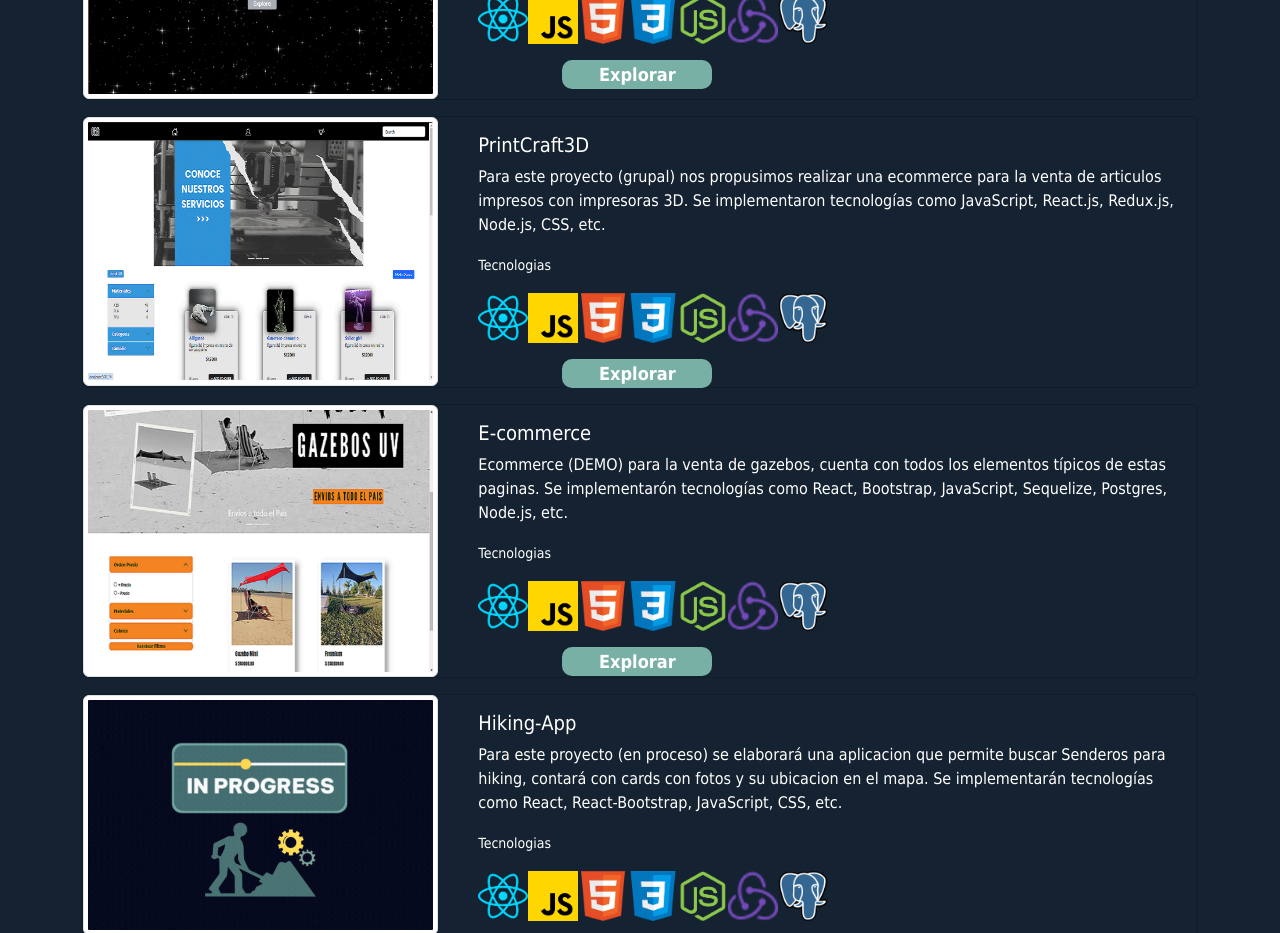
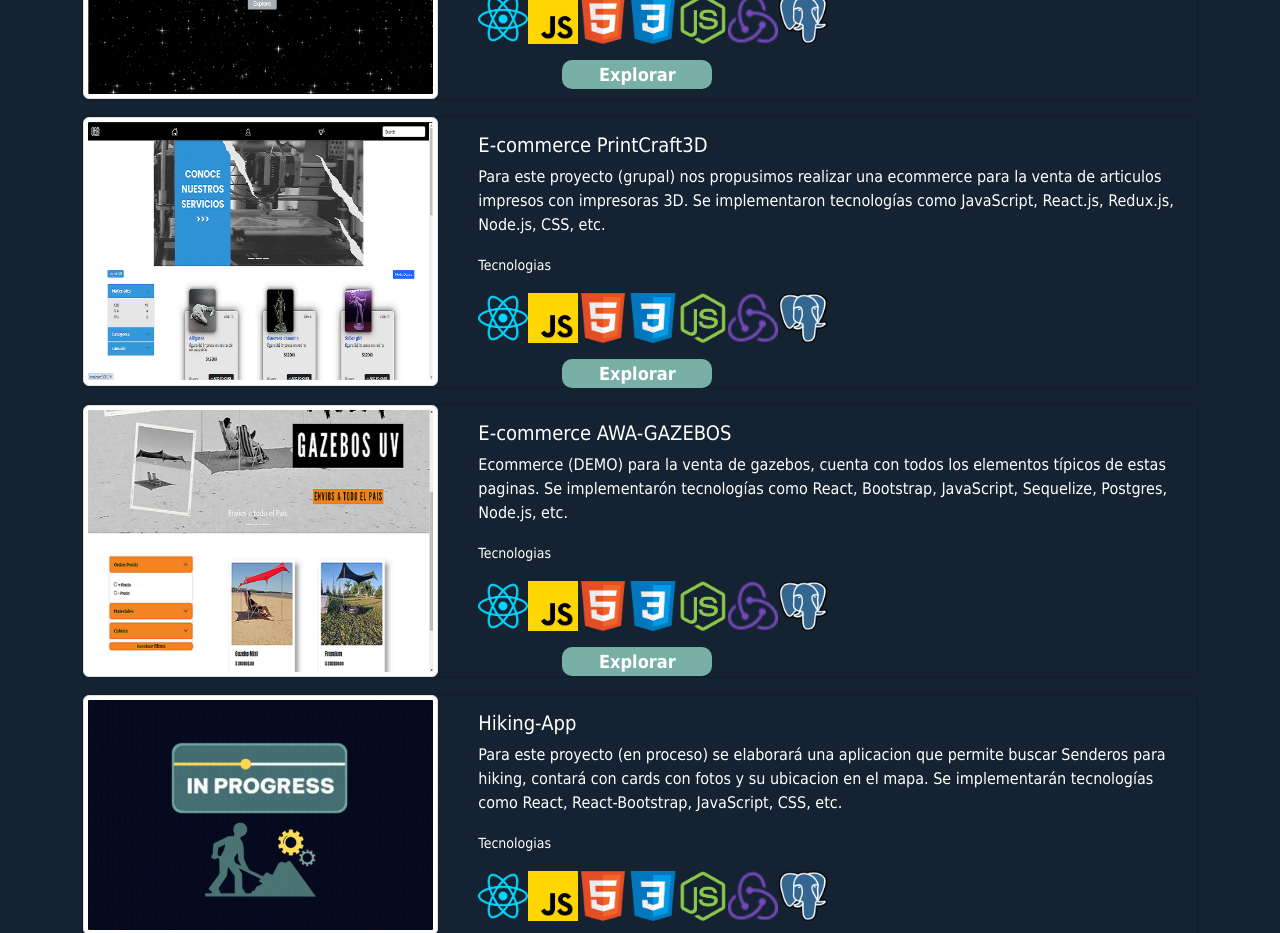
Before and after one commit to mauriruf32/mauriciofabro, a React (Create React App) app: page / in a window 1280 px wide. Shown: the part 1780-2713 px from the top of the page. Built offline with nearby package versions, Linux system fonts and the light colour scheme.

Commit message:
detalles varios

```diff
--- a/src/App.js
+++ b/src/App.js
@@ -8,6 +8,7 @@ import Contact from './Views/ContactInfo/Contact';
 import Skills from './Components/Skills/Skills';
 import Certifications from './Views/Certifications/Certifications';
 import Footer from './Components/Footer/Footer';
+import Error404 from "./Components/error404/Error404"
 
 function App() {
   return (
--- /dev/null
+++ b/src/Components/error404/Error404.jsx
@@ -0,0 +1,5 @@
+function Error404() {
+    return <div><img src="https://res.cloudinary.com/dpiy1qwcm/image/upload/v1684371895/Error_404_m6fj3t.gif" alt="error" /></div>;
+  }
+
+  export default Error404;
--- a/src/Views/Proyects/Proyects.jsx
+++ b/src/Views/Proyects/Proyects.jsx
@@ -16,8 +16,10 @@ import PROGRESS from "../../Images/In Progress.gif";
 
 
 import "./Proyects.css";
+import Error404 from '../../Components/error404/Error404';
 
 const Projects = () => {
+  const  error = <Error404/>
 
   const [ t ] = useTranslation("global");
 
@@ -26,16 +28,16 @@ const Projects = () => {
       title: "Countries App",
       description: <p>{t("projects.projects_countries")}</p>,
       image: Countries1, Countries2,
-      enlace: "/",
+      enlace: "https://res.cloudinary.com/djsqt7j6v/image/upload/v1719262652/Logo_para_Programadora_Web_Moderno_Ilustraci%C3%B3n_Azul_y_Violeta_oeigzj.gif",
     },
     {
-      title: "PrintCraft3D",
+      title: "E-commerce PrintCraft3D",
       description: <p>{t("projects.projects_print")}</p>,
       image: Print3,
       enlace: "https://printcraft3d-delta.vercel.app/",
     },
     {
-      title: "E-commerce",
+      title: "E-commerce AWA-GAZEBOS",
       description: <p>{t("projects.projects_awa")}</p>,
       image: Awa1,
       enlace: "https://awa-gazebos-rd9d.vercel.app/",
```
Also changed, not shown: src/Images/Logo para Programadora Web Moderno Ilustración Azul y Violeta .gif (added).
